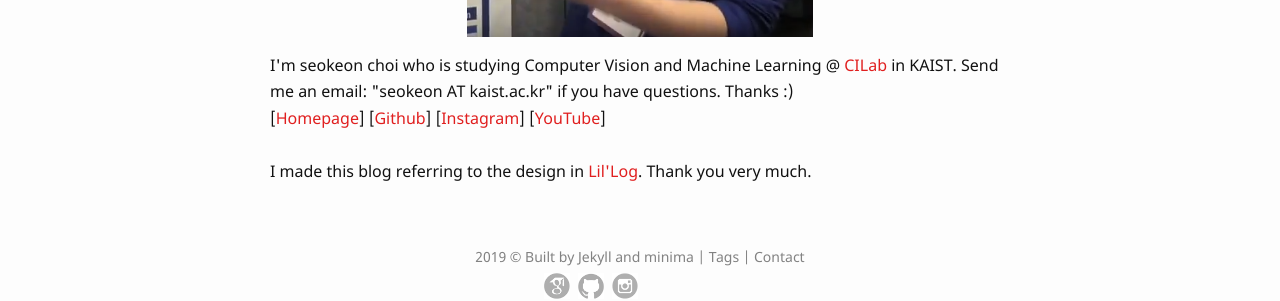
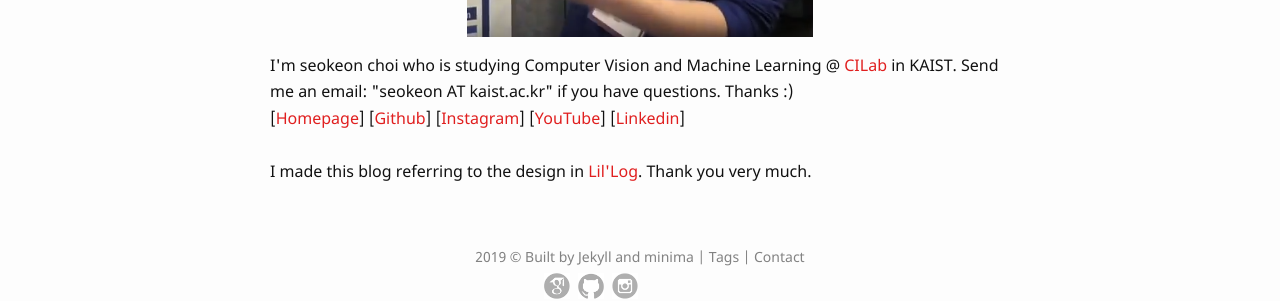
Before and after one commit to bismex/bismex.github.io, a Jekyll site: the page built from contact.html, in a window 1280 px wide. Shown: the part 485-786 px from the top of the page. Built offline with Jekyll 4.4.1, drawn with Linux system fonts in a browser that asks for light colours.

Commit message:
Update contact.html

```diff
--- a/contact.html
+++ b/contact.html
@@ -12,7 +12,8 @@ layout: default
 		[<a href="https://sites.google.com/site/seokeonchoi/" target="_blank">Homepage</a>]
 		[<a href="https://github.com/bismex" target="_blank">Github</a>]
 		[<a href="https://www.instagram.com/seok.eon/" target="_blank">Instagram</a>]
-		[<a href="https://www.youtube.com/channel/UC3s7aNMmUzYpfJNBZXolpGQ" target="_blank">YouTube</a>] <br />
+		[<a href="https://www.youtube.com/channel/UC3s7aNMmUzYpfJNBZXolpGQ" target="_blank">YouTube</a>]
+		[<a href="https://www.linkedin.com/in/seokeon-choi-301570121/" target="_blank">Linkedin</a>] <br />
 	<br />
 	I made this blog referring to the design in <a href="https://lilianweng.github.io/lil-log/" target="_blank">Lil'Log</a>. Thank you very much.
 	</p>
```
